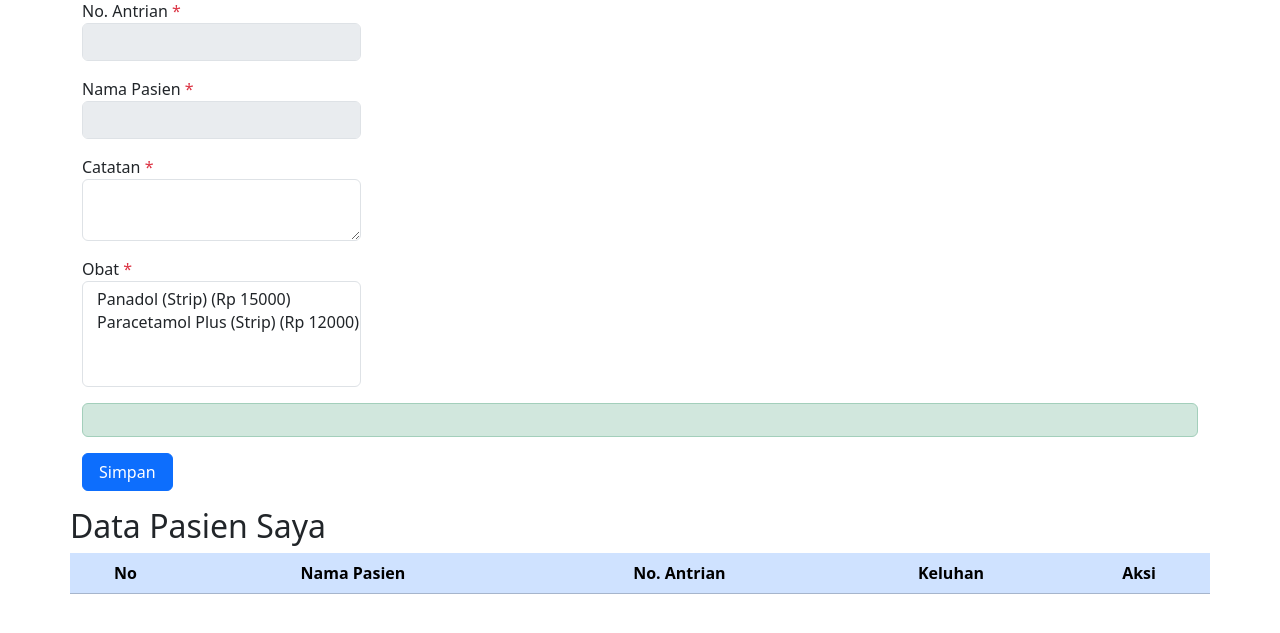
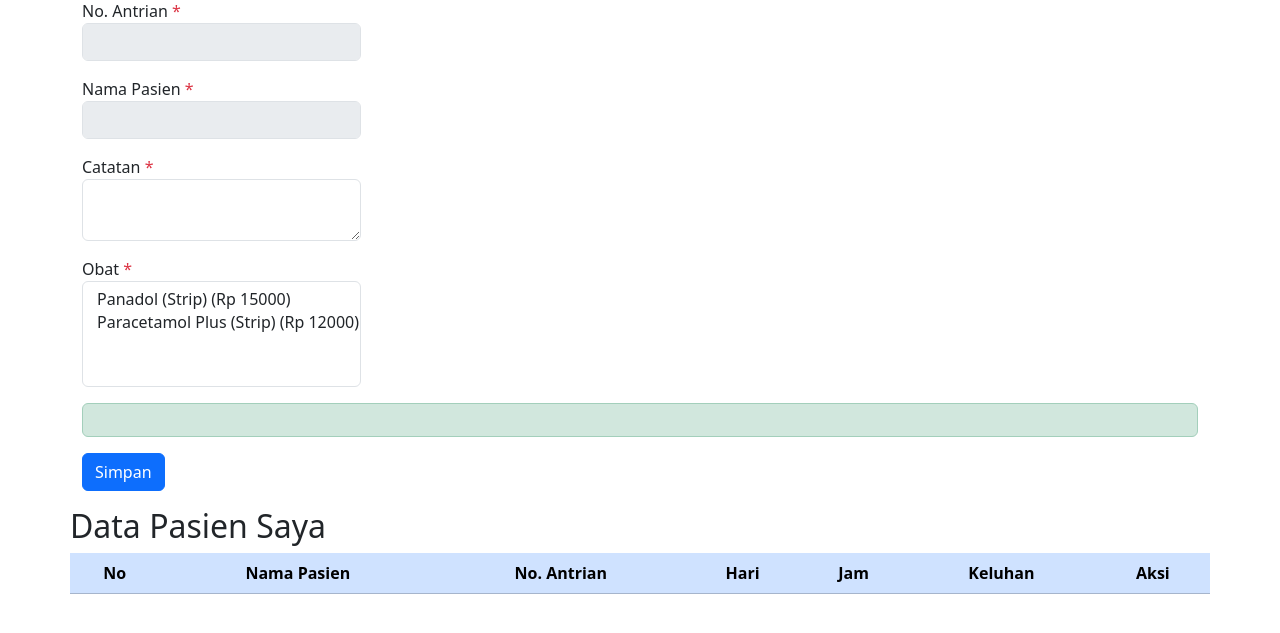
Before and after one commit to MuhHilmiZafran/poliklinik, a PHP site: page /index.php?page=periksa in a window 1280 px wide. Shown: the part 57-690 px from the top of the page. Run offline with PHP 8.4, Linux system fonts and the light colour scheme; the visitor is signed in with stand-in values (Sample User, id 1); data comes from the database, SQL or seed files in the repository; data that the repository does not hold is empty.

Commit message:
fix icon dashboard and layout dokter and layout periksa

```diff
--- a/dashboard.php
+++ b/dashboard.php
@@ -143,7 +143,7 @@ include_once("koneksi.php");
             </li>
             <li class="nav-item">
               <a href="dashboard.php?page=jadwalPeriksa" class="nav-link">
-                <i class="nav-icon fas fa-solid fa-hospital-user"></i>
+                <i class="nav-icon fas fa-solid fa-calendar-check"></i>
                 <p>
                   Jadwal Periksa
                 </p>
@@ -159,7 +159,7 @@ include_once("koneksi.php");
             </li>
             <li class="nav-item">
               <a href="dashboard.php?page=pasien" class="nav-link">
-                <i class="nav-icon fas fa-solid fa-hospital"></i>
+                <i class="nav-icon fas fa-solid fa-bed"></i>
                 <p>
                   Pasien
                 </p>
@@ -175,7 +175,7 @@ include_once("koneksi.php");
             </li>
             <li class="nav-item">
               <a href="dashboard.php?page=registerAdmin" class="nav-link">
-                <i class="nav-icon fas fa-solid fa-pills"></i>
+                <i class="nav-icon fas fa-solid fa-user-plus"></i>
                 <p>
                   Add Admin
                 </p>
--- a/periksa.php
+++ b/periksa.php
@@ -147,10 +147,8 @@ if (isset($_POST['simpanData'])) {
           <!-- Add an element to display the total biaya periksa -->
           <div id="total_biaya_periksa" class="alert alert-success" role="alert"></div>
 
-          <div class="col mt-3">
-            <div class="col">
-              <button type="submit" name="simpanData" class="btn btn-primary rounded px-3 mt-auto">Simpan</button>
-            </div>
+          <div class="mt-3">
+            <button type="submit" name="simpanData" class="btn btn-primary rounded mt-auto">Simpan</button>
           </div>
         </form>
       </div>
@@ -163,6 +161,8 @@ if (isset($_POST['simpanData'])) {
               <th valign="middle">No</th>
               <th valign="middle">Nama Pasien</th>
               <th valign="middle">No. Antrian</th>
+              <th valign="middle">Hari</th>
+              <th valign="middle">Jam</th>
               <th valign="middle">Keluhan</th>
               <th valign="middle">Aksi</th>
             </tr>
@@ -190,6 +190,9 @@ if (isset($_POST['simpanData'])) {
               <td><?php echo $no++ ?></td>
               <td><?php echo $data['nama'] ?></td>
               <td><?php echo $data['no_antrian'] ?></td>
+              <td><?php echo $data['hari'] ?></td>
+              <td><?php echo $data['jam_mulai'] . " - " . $data['jam_selesai'] ?></td>
+
               <td><?php echo $data['keluhan'] ?></td>
               <td>
                 <a class="btn btn-success rounded-pill px-3"
```
Also changed, not shown: dokter.php (+0 -9 lines).
